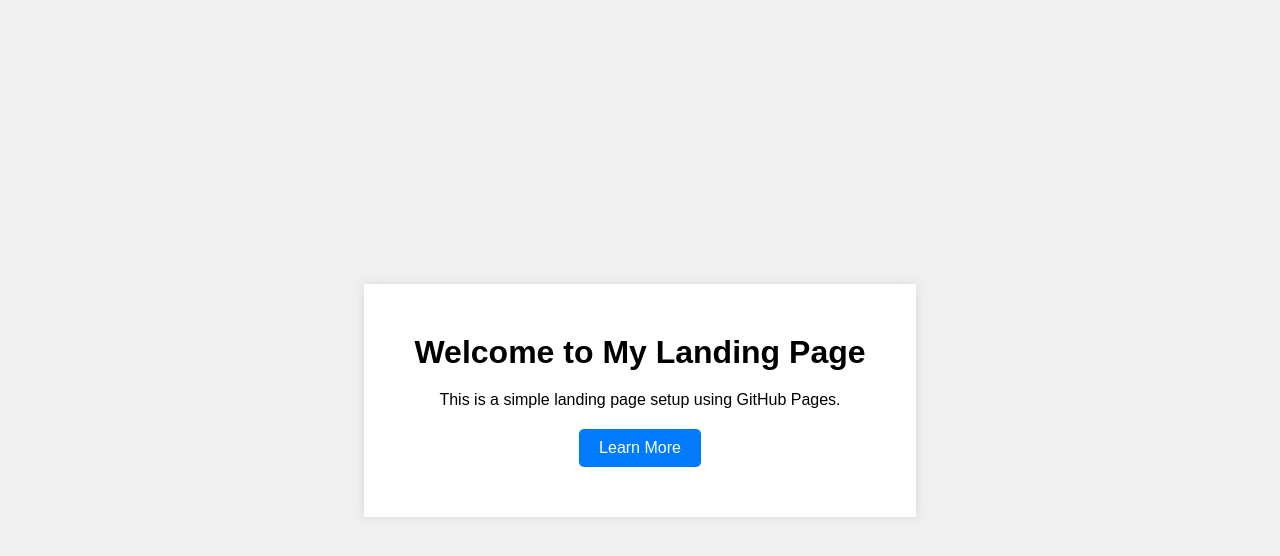
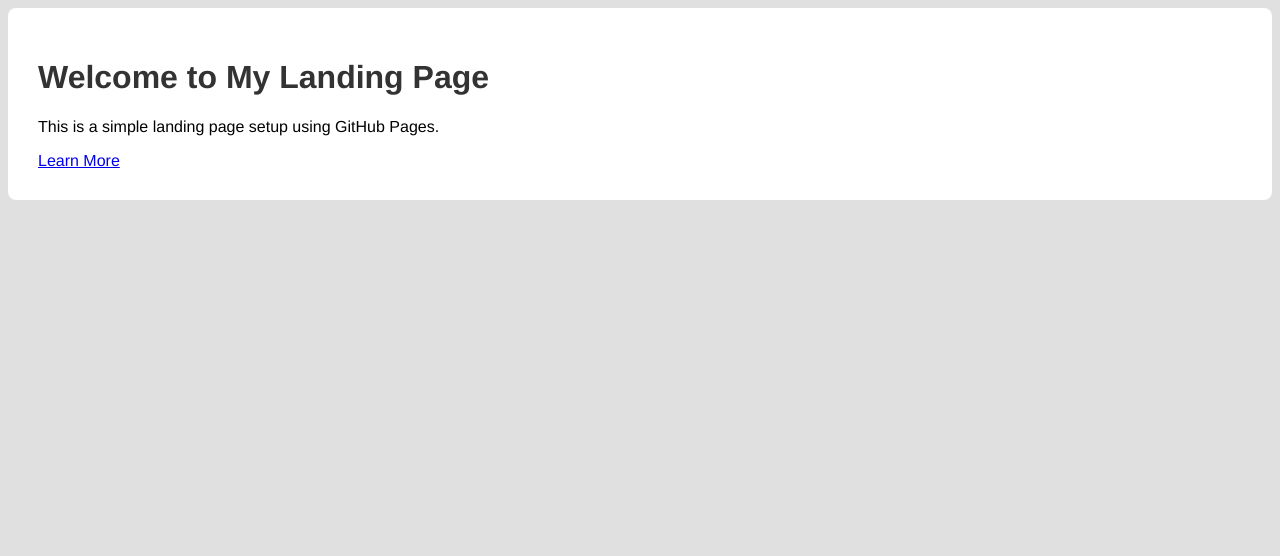
Before and after one commit to mocacode/moca.github.io, a plain HTML site: page index.html in a window 1280 px wide. Drawn offline with Linux system fonts and the light colour scheme.

Commit message:
feat: update webpage

```diff
--- a/index.html
+++ b/index.html
@@ -4,40 +4,7 @@
     <meta charset="UTF-8">
     <meta name="viewport" content="width=device-width, initial-scale=1.0">
     <title>Welcome to My Landing Page</title>
-    <style>
-        body {
-            font-family: Arial, sans-serif;
-            display: flex;
-            justify-content: center;
-            align-items: center;
-            height: 100vh;
-            margin: 0;
-            background: #f0f0f0;
-        }
-        .container {
-            text-align: center;
-            background: white;
-            padding: 50px;
-            box-shadow: 0 0 10px rgba(0, 0, 0, 0.1);
-        }
-        h1 {
-            margin: 0 0 20px;
-        }
-        p {
-            margin: 0 0 20px;
-        }
-        a {
-            display: inline-block;
-            padding: 10px 20px;
-            text-decoration: none;
-            color: white;
-            background: #007bff;
-            border-radius: 5px;
-        }
-        a:hover {
-            background: #0056b3;
-        }
-    </style>
+    <link rel="stylesheet" href="styles.css">
 </head>
 <body>
 <div class="container">
@@ -45,5 +12,6 @@
     <p>This is a simple landing page setup using GitHub Pages.</p>
     <a href="#">Learn More</a>
 </div>
+<script src="scripts.js"></script>
 </body>
 </html>
--- /dev/null
+++ b/script.js
@@ -0,0 +1,5 @@
+document.addEventListener('DOMContentLoaded', function() {
+    document.querySelector('a').addEventListener('click', function() {
+        alert('Button clicked!');
+    });
+});
--- /dev/null
+++ b/styles.css
@@ -0,0 +1,12 @@
+body {
+    font-family: 'Helvetica', sans-serif;
+    background-color: #e0e0e0;
+}
+.container {
+    background-color: #fff;
+    border-radius: 8px;
+    padding: 30px;
+}
+h1 {
+    color: #333;
+}
```
